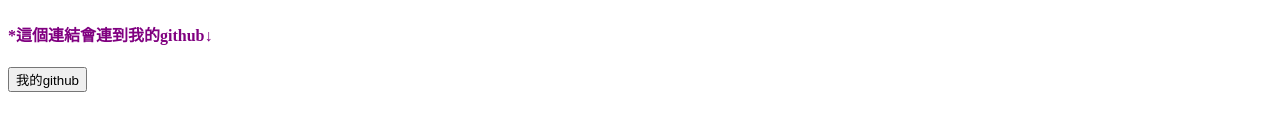
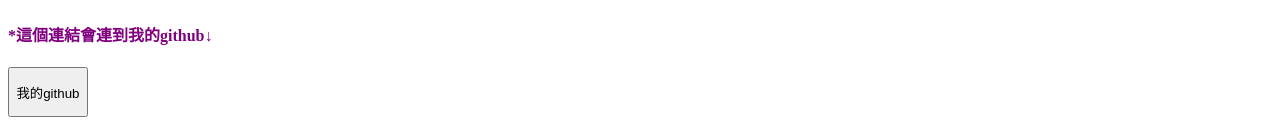
Before and after one commit to chen5357/chen5357.github.io, a plain HTML site: page index.html in a window 1280 px wide. Shown: the part 666-800 px from the top of the page. Drawn offline with Linux system fonts and the light colour scheme.

Commit message:
Update index.html

```diff
--- a/index.html
+++ b/index.html
@@ -16,7 +16,7 @@
 		<img src="https://images.chinatimes.com/newsphoto/2020-07-04/1024/20200704002959.jpg" width="300" height="300">
 	</div>
 	    <h4 style="color:purple" >*這個連結會連到我的github↓</h4>
-	    <button id="button" onclick="window.open('https://github.com/chen5357/chen5357.github.io')">我的github</button><br/>
+	    <button style="height:50px; width:80px;" id="button" onclick="window.open('https://github.com/chen5357/chen5357.github.io')">我的github</button><br/>
 	<script src="scripts.js"></script>
 
   </body>
```
